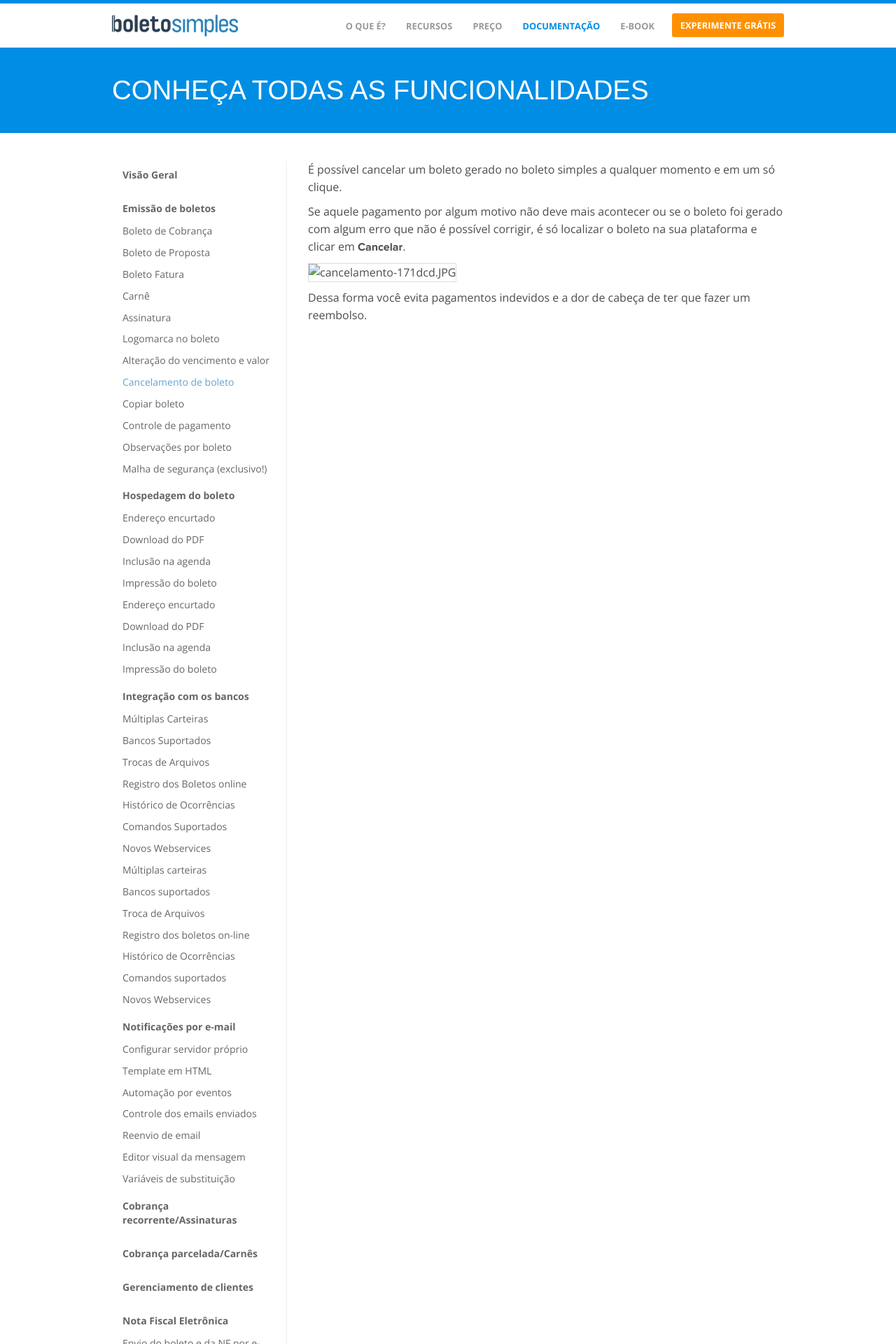
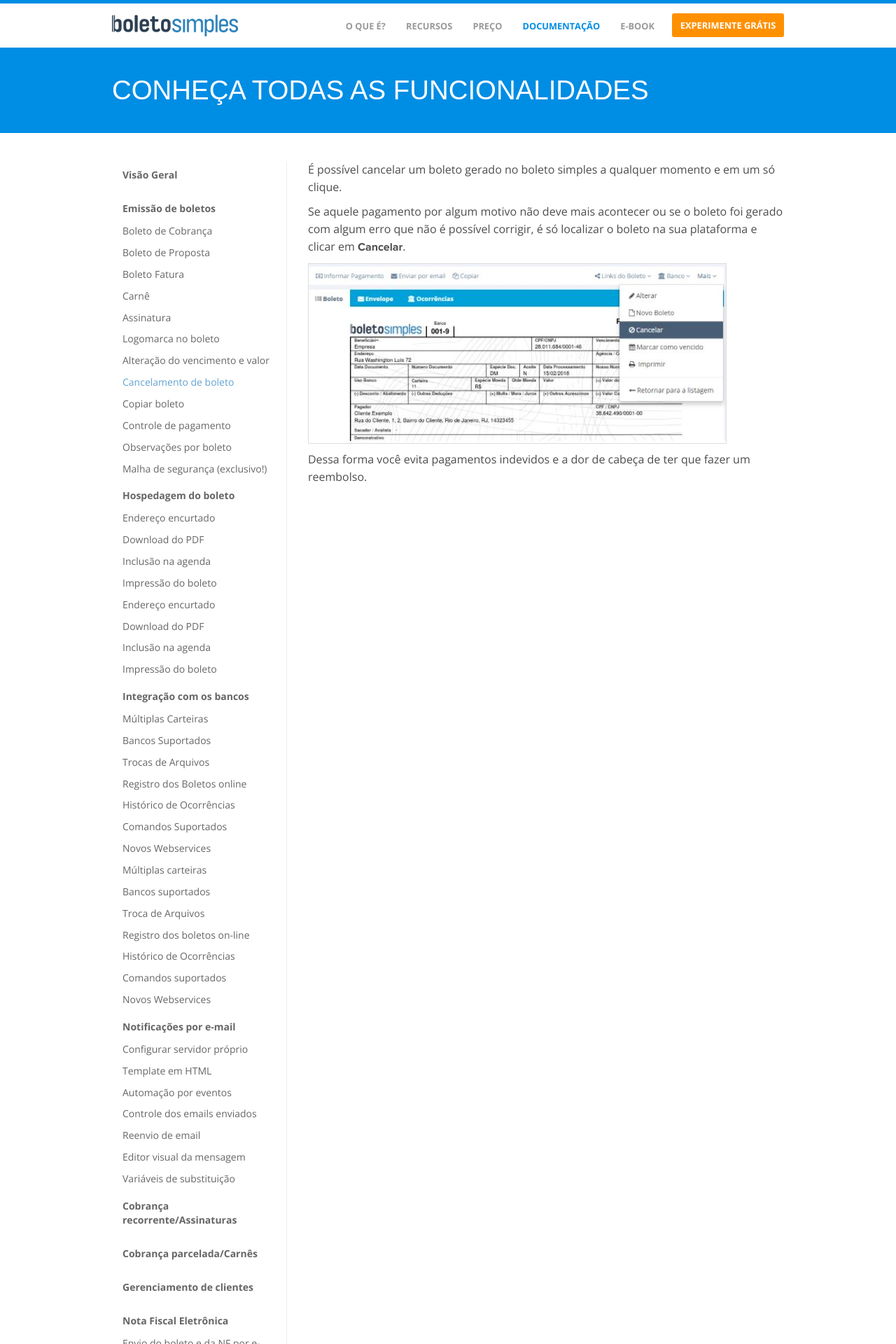
Before and after one commit to BoletoSimples/boletosimples-features, a Jekyll site: the page built from emissao-de-boletos/cancelamento-de-boleto.markdown, in a window 1280 px wide. Shown: the top 1920 px of the page at 70% size. Built offline with Jekyll 4.4.1, drawn with Linux system fonts in a browser that asks for light colours.

Commit message:
Updated Cancelamento De Boleto

```diff
--- a/emissao-de-boletos/cancelamento-de-boleto.markdown
+++ b/emissao-de-boletos/cancelamento-de-boleto.markdown
@@ -8,6 +8,6 @@
 
 Se aquele pagamento por algum motivo não deve mais acontecer ou se o boleto foi gerado com algum erro que não é possível corrigir, é só localizar o boleto na sua plataforma e clicar em **Cancelar**.
 
-![cancelamento-171dcd.JPG](/api/v2/sites/5a6e42d4b89c4264923706aa/source/_uploads/cancelamento-171dcd.JPG?download)
+![cancelamento-094fba.JPG](/uploads/cancelamento-094fba.JPG)
 
 Dessa forma você evita pagamentos indevidos e a dor de cabeça de ter que fazer um reembolso.
```
